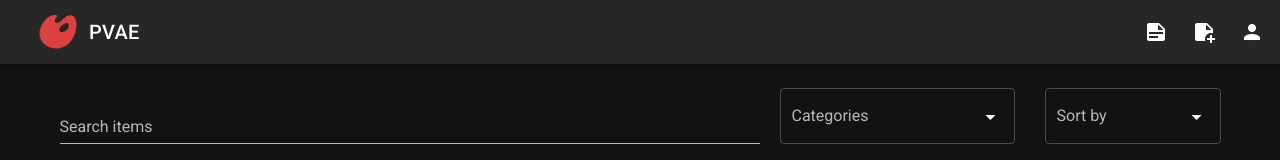
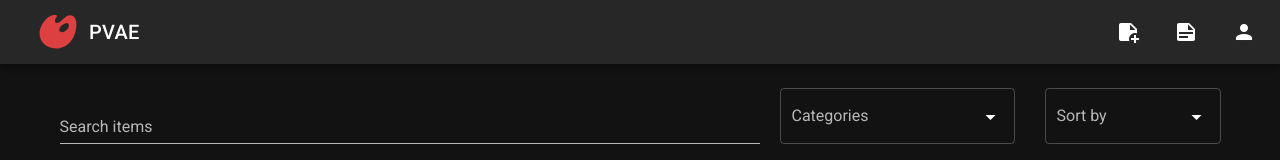
Before and after one commit to Ynov-Web-Mobile-auction/NuxtJS-Front, a Nuxt app: page / in a window 1280 px wide. Shown: the top 160 px of the page. Built offline with nearby package versions, Linux system fonts and the light colour scheme; no server answers.

Commit message:
Add tooltips

```diff
--- a/layouts/default.vue
+++ b/layouts/default.vue
@@ -1,6 +1,6 @@
 <template>
   <v-app dark>
-    <v-app-bar fixed app>
+    <v-app-bar class="navbar" fixed app>
       <NuxtLink to="/" class="logo">
         <v-avatar>
           <img src="../assets/img/logo.svg" alt="John" />
@@ -8,15 +8,36 @@
         <v-toolbar-title class="title" v-text="title" />
       </NuxtLink>
       <v-spacer></v-spacer>
-      <v-btn icon to="/myitems">
-        <v-icon class="icon _account">mdi-note-text</v-icon>
-      </v-btn>
-      <v-btn icon @click="modalShow = true">
-        <v-icon class="icon _account">mdi-note-plus</v-icon>
-      </v-btn>
-      <v-btn icon to="/profil">
-        <v-icon class="icon _account">mdi-account</v-icon>
-      </v-btn>
+      <v-tooltip bottom>
+        <template v-slot:activator="{ on, attrs }">
+          <v-btn
+            class="btn_nav"
+            v-bind="attrs"
+            v-on="on"
+            icon
+            @click="modalShow = true"
+          >
+            <v-icon class="icon _account">mdi-note-plus</v-icon>
+          </v-btn>
+        </template>
+        <span>Create Item</span>
+      </v-tooltip>
+      <v-tooltip bottom>
+        <template v-slot:activator="{ on, attrs }">
+          <v-btn class="btn_nav" v-bind="attrs" v-on="on" icon to="/myitems">
+            <v-icon class="icon _account">mdi-note-text</v-icon>
+          </v-btn>
+        </template>
+        <span>My Items</span>
+      </v-tooltip>
+      <v-tooltip bottom>
+        <template v-slot:activator="{ on, attrs }">
+          <v-btn class="btn_nav" v-bind="attrs" v-on="on" icon to="/profil">
+            <v-icon class="icon _account">mdi-account</v-icon>
+          </v-btn>
+        </template>
+        <span>Account</span>
+      </v-tooltip>
     </v-app-bar>
     <v-main>
       <create-item-modal v-if="modalShow" @close="modalShow = false" />
@@ -44,6 +65,13 @@ a {
   text-decoration: none;
   color: inherit !important;
 }
+.navbar {
+  padding-right: 8px;
+
+  .btn_nav {
+    margin: 0 5px;
+  }
+}
 .logo {
   display: flex;
   .v-avatar {
```
